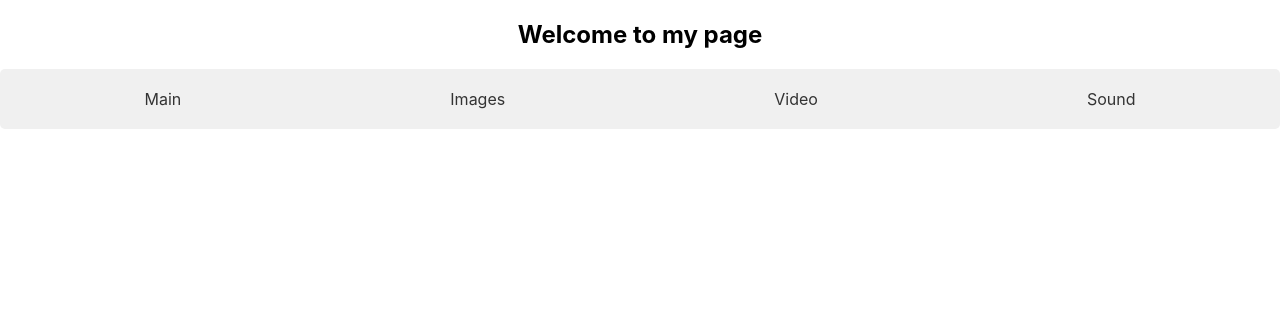
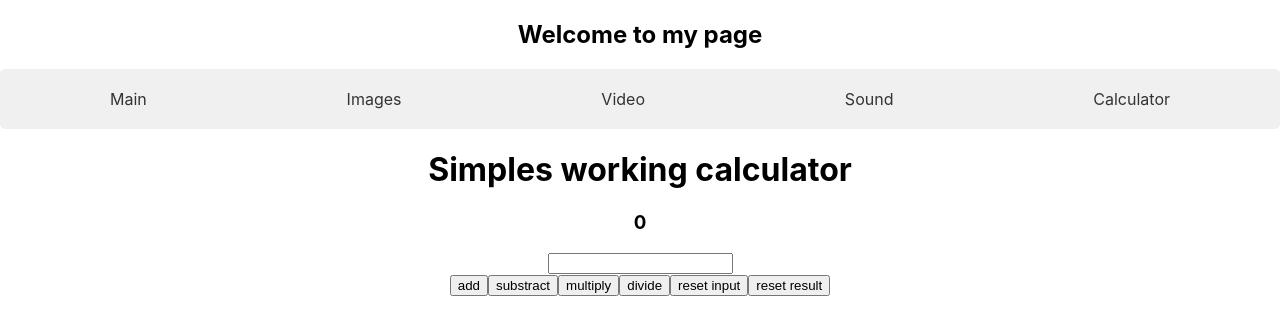
Before and after one commit to dirty-dan01/single_view, a React (Create React App) app: page /calculator in a window 1280 px wide. Shown: the top 334 px of the page. Built offline with nearby package versions, Linux system fonts and the light colour scheme.

Commit message:
Front end view design for calculator

```diff
--- /dev/null
+++ b/src/components/Calculator.js
@@ -0,0 +1,22 @@
+import React, { useState } from 'react'
+
+const Calculator = () => {
+    const[result, setResult] = useState(0)
+  return (
+    <div>
+        <h1>Simples working calculator</h1>
+        <h3>{result}</h3>
+        <input/>
+        <div>
+            <button>add</button>
+            <button>substract</button>
+            <button>multiply</button>
+            <button>divide</button>
+            <button>reset input</button>
+            <button>reset result</button>
+        </div>
+    </div>
+  )
+}
+
+export default Calculator
--- a/src/components/NavBarPlease.js
+++ b/src/components/NavBarPlease.js
@@ -4,6 +4,7 @@ import DayOfTheWeek from './DayOfTheWeek.js'
 import Images from './Images.js'
 import Video from './Video.js'
 import Sounds from './Sounds.js'
+import Calculator from './Calculator.js'
 import './NavBarStyle.css'
 
 const NavBarPlease = () => {
@@ -15,12 +16,14 @@ const NavBarPlease = () => {
           <Link to={"/images"} className='navItem'>Images</Link>
           <Link to={"/video"} className='navItem'>Video</Link>
           <Link to={"/sounds"} className='navItem'>Sound</Link>
+          <Link to={"/calculator"} className='navItem'>Calculator</Link>
         </nav>
         <Routes>
           <Route path='/' element={<DayOfTheWeek/>}/>
           <Route path='/images' element={<Images/>}/>
           <Route path='/video' element={<Video/>}/>
           <Route path='/sounds' element={<Sounds/>}/>
+          <Route path='/calculator' element={<Calculator/>}/>
         </Routes>
     </div>
   )
```
